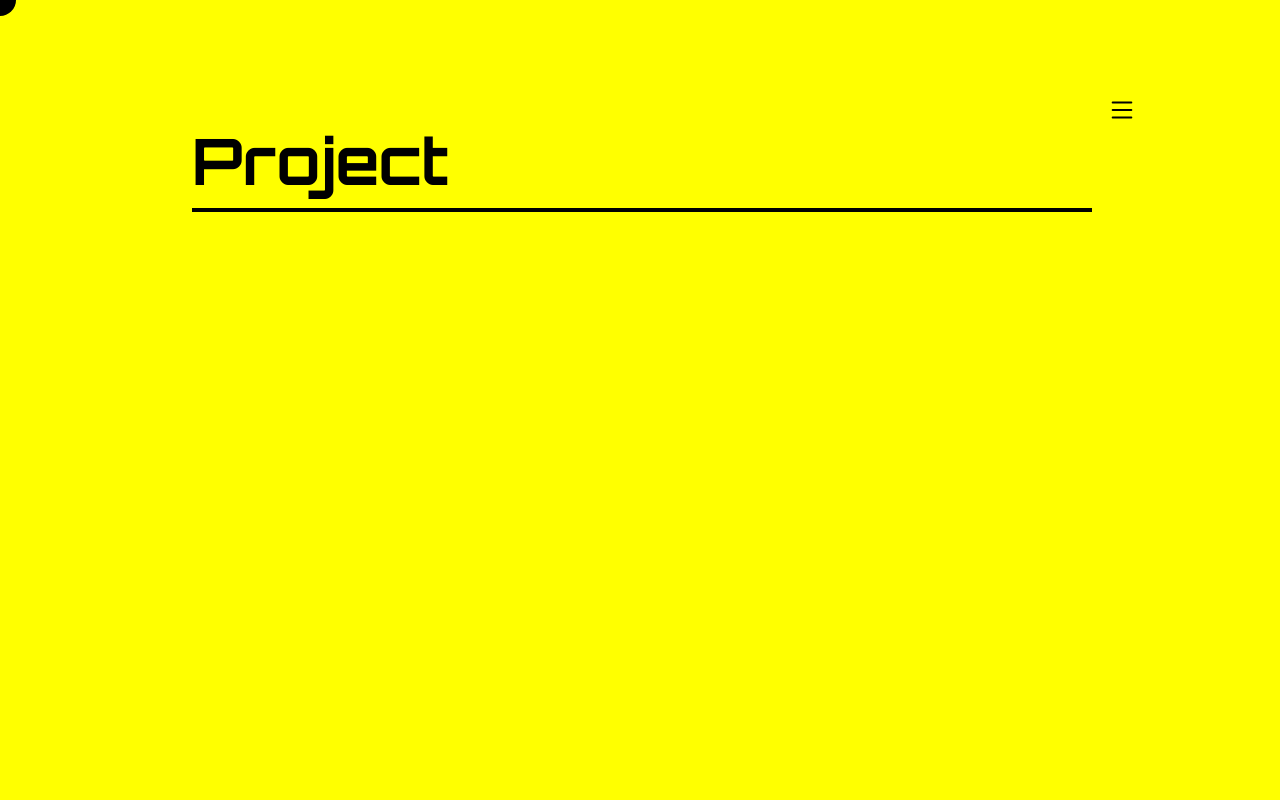
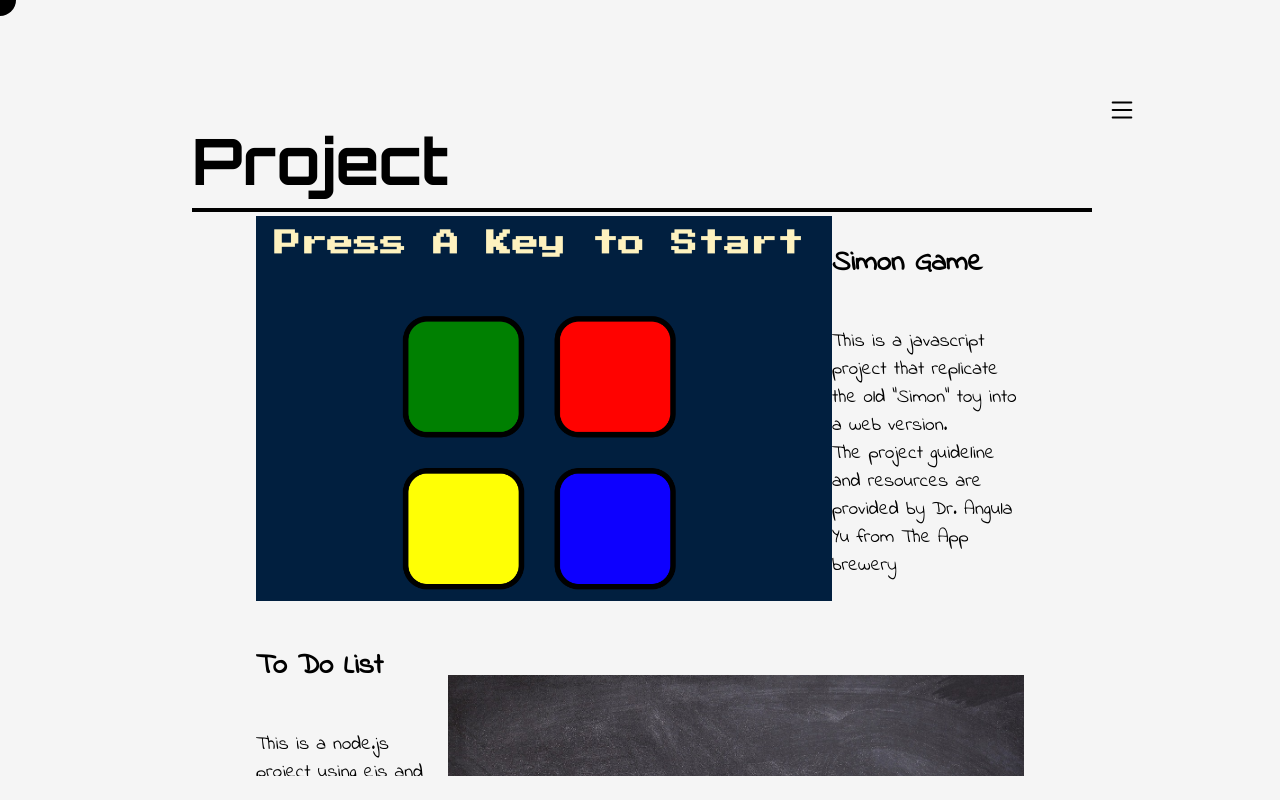
Before and after one commit to HaonanZhang97/ResumePage, a React (Create React App) app: page /project in a window 1280 px wide. Built offline with nearby package versions, Linux system fonts and the light colour scheme.

Commit message:
Basic WebDesign Complete

```diff
--- a/src/App.css
+++ b/src/App.css
@@ -1,10 +1,14 @@
 *{
     cursor: none;
-    background-color: yellow
+    background-color: whitesmoke
 }
 body {
     margin: 0;
     padding: 0;
+    scrollbar-width: none;
+}
+body::-webkit-scrollbar {
+    display: none;
 }
 .App{
     display: flex;
@@ -81,15 +85,15 @@ footer{
 
 .myPic {
     position: absolute;
-    background: url('../public/images/IMG_4235.jpg');
+    background: url('../public/images/IMG_8865.jpg');
     background-size: cover;
     width: 400px;
-    height: 400px;
-    top: 15%;
+    height: 100%;
+    top: 0;
     right: 15%;
     z-index: 1;
     pointer-events: none;
-    border-radius: 50%;
+    /* border-radius: 50%; */
 }
 .About .pageContent{
     position: absolute;
@@ -200,3 +204,88 @@ hr{
     width: 100%;
     font-size: 1.5rem;
 }
+
+.project .out-container{
+    margin-top: 20%;
+    background-color: white;
+    width: 120vh;
+    height: 70vh;
+}
+.project .scroll-container{
+    height: 100%;
+    overflow-y: scroll;
+    display: flex;
+    flex-direction: column;
+    align-items: center;
+}
+.data-item {
+    width: 80%;
+    display: flex;
+    justify-content: center;
+    margin-bottom: 20px;
+}
+
+.data-item .reverse .content {
+    flex-direction: row-reverse;
+}
+.data-item .item-link{
+    font-family: 'Indie Flower', cursive;
+    text-decoration: none;
+    color: inherit;
+    background-color: transparent;
+    cursor: text;
+    border-bottom: none;
+    font-size: 1.2rem;
+}
+.data-item .description{
+    display: flex;
+    flex-direction: column;
+}
+.content {
+    display: flex;
+    flex-direction: row;
+    align-items: center;
+    justify-content: space-around;
+    text-decoration: none;
+    color: inherit;
+    width: 100%;
+}
+
+.content .projectImg {
+    width: 75%;
+    /* 图片宽度 */
+    height: 75%;
+    object-fit: cover;
+    pointer-events: none;
+}
+.experience{
+    position: absolute;
+    bottom: 35%;
+    right: 10%;
+}
+.experience .scrollable{
+    height: 100%;
+    width: 70%;
+    overflow-y: auto;
+}
+.experience .title{
+    display: flex;
+    font-family: 'Orbitron', sans-serif;
+}
+.title .duration{
+    margin-left: 5%;
+}
+.experience-item ul{
+    list-style: none;
+    padding: 0;
+    margin: 0;
+    display: flex;
+    flex-wrap: wrap;
+}
+.experience-item li{
+    margin-left: 10px;
+    margin-top: 5px;
+    border: 2px solid black;
+    padding: 0 10px 0 10px;
+    border-radius: 15%;
+}
--- a/src/App.js
+++ b/src/App.js
@@ -9,6 +9,7 @@ import MenuOverlay from './Component/MenuOverlay';
 import About from './Component/About';
 import Contact from './Component/Contact';
 import Project from './Component/Project';
+import Experience from './Component/Experience';
 
 function App() {
   const [mousePosition, setMousePosition] = useState({
@@ -43,20 +44,20 @@ function App() {
       width: 120,
       x: mousePosition.x - 60,
       y: mousePosition.y - 60,
-      backgroundColor: 'rgba(255,255,0,1)',
+      backgroundColor: 'rgba(245,245,245,1)',
       mixBlendMode: 'difference',
     },
     button: {
       x: mousePosition.x - 16,
       y: mousePosition.y - 16,
-      backgroundColor: 'rgba(255,255,0,1)',
+      backgroundColor: 'rgba(245,245,245,1)',
       mixBlendMode: 'difference',
       borderRadius: '25%',
     },
     list: {
       x: mousePosition.x - 16,
       y: mousePosition.y - 16,
-      backgroundColor: 'rgba(255,255,0,1)',
+      backgroundColor: 'rgba(245,245,245,1)',
       mixBlendMode: 'difference',
     },
   };
@@ -101,6 +102,7 @@ function App() {
                     navbarOpen={navbarOpen}
                     setNavbarOpen={setNavbarOpen}
                   />
+                  <Experience onEnter={textEnter} onLeave={textLeave} />
                   <Footer onEnter={textEnter} onLeave={textLeave} />
                 </div>
               )
--- /dev/null
+++ b/src/Component/Experience.jsx
@@ -0,0 +1,37 @@
+import React from 'react';
+
+export default function Experience({ onEnter, onLeave }) {
+  return (
+    <div className='experience' onMouseEnter={onEnter} onMouseLeave={onLeave}>
+      <div className='scrollable'>
+        <div className='experience-item'>
+          <div className='title'>
+            <h3>Software Engineer</h3>
+            <h5 className='duration'> May, 2023 - Present</h5>
+          </div>
+          <ul>
+            <li>Reactjs</li>
+            <li>RESTful API</li>
+            <li>Javascript</li>
+            <li>Typescript</li>
+            <li>Node.js</li>
+            <li>Java</li>
+            <li>Springboot</li>
+          </ul>
+        </div>
+        <div className='experience-item'>
+          <div className='title'>
+            <h3>Software Developer Intern</h3>
+            <h5 className='duration'> May, 2022 - Aug. 2022</h5>
+          </div>
+          <ul>
+            <li>SDLC</li>
+            <li>Java</li>
+            <li>Agile</li>
+            <li>Testing</li>
+          </ul>
+        </div>
+      </div>
+    </div>
+  );
+}
--- a/src/Component/Project.jsx
+++ b/src/Component/Project.jsx
@@ -5,20 +5,114 @@ export default function Project({
   setNavbarOpen,
   onLeave,
   onEnter,
+  onMenu,
 }) {
   return (
     <div className='project'>
-      <h1 className='pageTopic'>Project</h1>
+      <h1 className='pageTopic' onMouseEnter={onEnter} onMouseLeave={onLeave}>
+        Project
+      </h1>
       <hr />
       <img
         className='menuicon'
         src='./ResumePage/images/menu.svg'
         alt='menu'
+        onMouseEnter={onMenu}
+        onMouseLeave={onLeave}
         onClick={() => {
           setNavbarOpen(!navbarOpen);
           onLeave();
         }}
       />
+      <div className='out-container'>
+        <div className='scroll-container'>
+          <div className='data-item'>
+            <a
+              href='https://haonanzhang97.github.io/Simon-Game/'
+              className='item-link'
+            >
+              <div className='content'>
+                <img
+                  className='projectImg'
+                  src='./ResumePage/images/simonGame.png'
+                  alt='Simon Game'
+                />
+                <div
+                  className='description'
+                  onMouseEnter={onEnter}
+                  onMouseLeave={onLeave}
+                >
+                  <h2>Simon Game</h2>
+                  <p>
+                    This is a javascript project that replicate the old "Simon"
+                    toy into a web version.
+                    <br />
+                    The project guideline and resources are provided by Dr.
+                    Angula Yu from The App brewery{' '}
+                  </p>
+                </div>
+              </div>
+            </a>
+          </div>
+          <div className='data-item reverse'>
+            <a
+              href='https://github.com/HaonanZhang97/ToDoList'
+              className='item-link'
+            >
+              <div className='content'>
+                <div
+                  className='description'
+                  onMouseEnter={onEnter}
+                  onMouseLeave={onLeave}
+                >
+                  <h2>To Do List</h2>
+                  <p>
+                    This is a node.js project using ejs and html that could keep
+                    track of your to do things for yourself and work of the day.
+                    The project is still under development.
+                    <br />
+                    The project guideline and resources are provided by Dr.
+                    Angula Yu from The App brewery
+                  </p>
+                </div>
+                <img
+                  className='projectImg'
+                  src='./ResumePage/images/coming-soon.jpg'
+                  alt='Right'
+                />
+              </div>
+            </a>
+          </div>
+          <div className='data-item'>
+            <a href='https://github.com/ivespeggy' className='item-link'>
+              <div className='content'>
+                <img
+                  className='projectImg'
+                  src='./ResumePage/images/coming-soon.jpg'
+                  alt='Left'
+                />
+                <div
+                  className='description'
+                  onMouseEnter={onEnter}
+                  onMouseLeave={onLeave}
+                >
+                  <h2>Workout Plan Generator</h2>
+                  <p>
+                    This is a full stack project using Reactjs for the frontend,
+                    Springboot for the backend, MySql for data storage. CRUD,
+                    Restful API, Spring Authentication and Authorization,
+                    Password Hashing and more.
+                    <br />
+                    The backend could generate smart advice for the user based
+                    on the user's body data and target setting. This project is
+                    still under development.
+                  </p>
+                </div>
+              </div>
+            </a>
+          </div>
+        </div>
+      </div>
     </div>
   );
 }
```
Also changed, not shown: public/images/coming-soon.jpg (added), public/images/simonGame.png (added).
